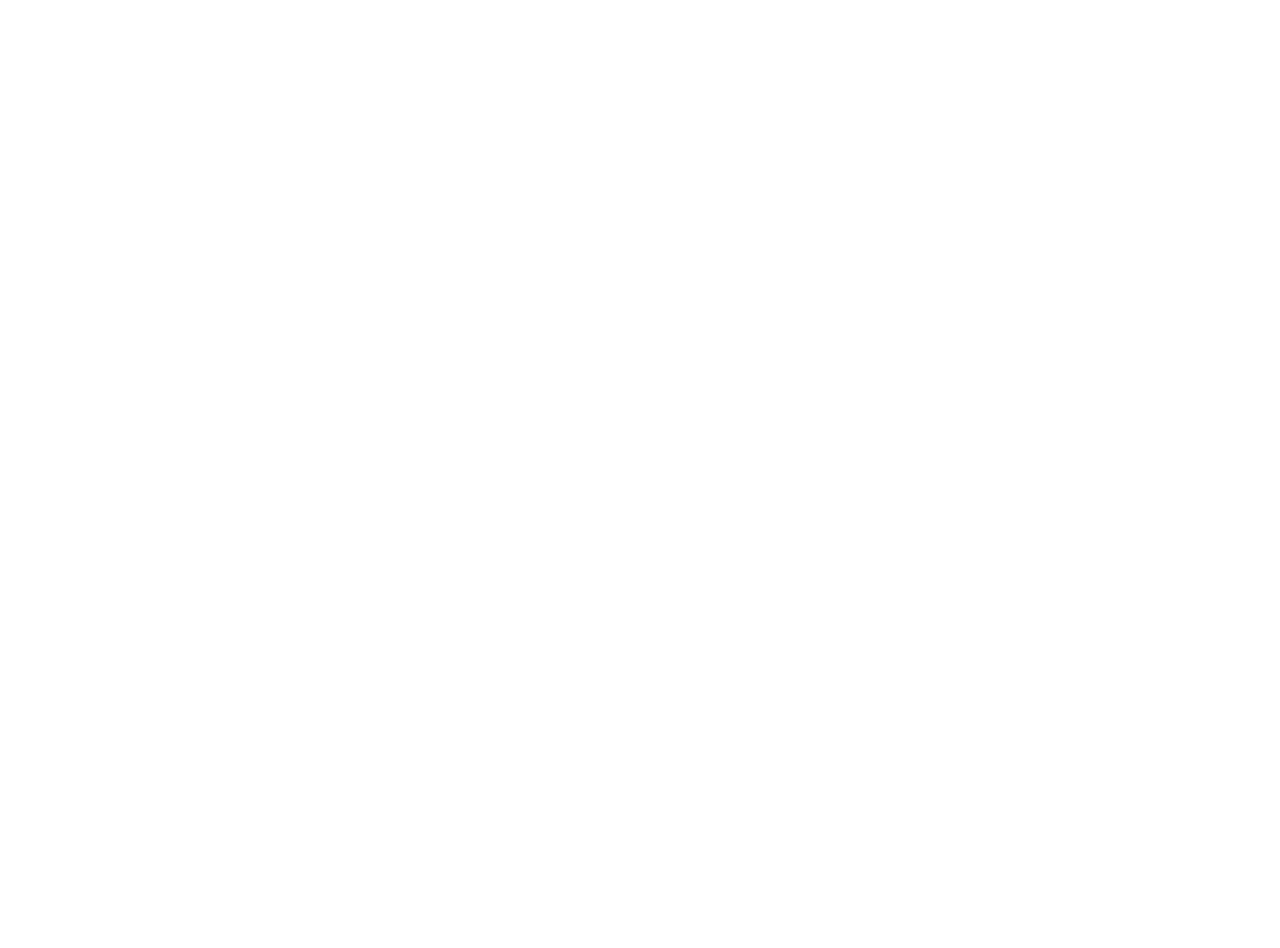
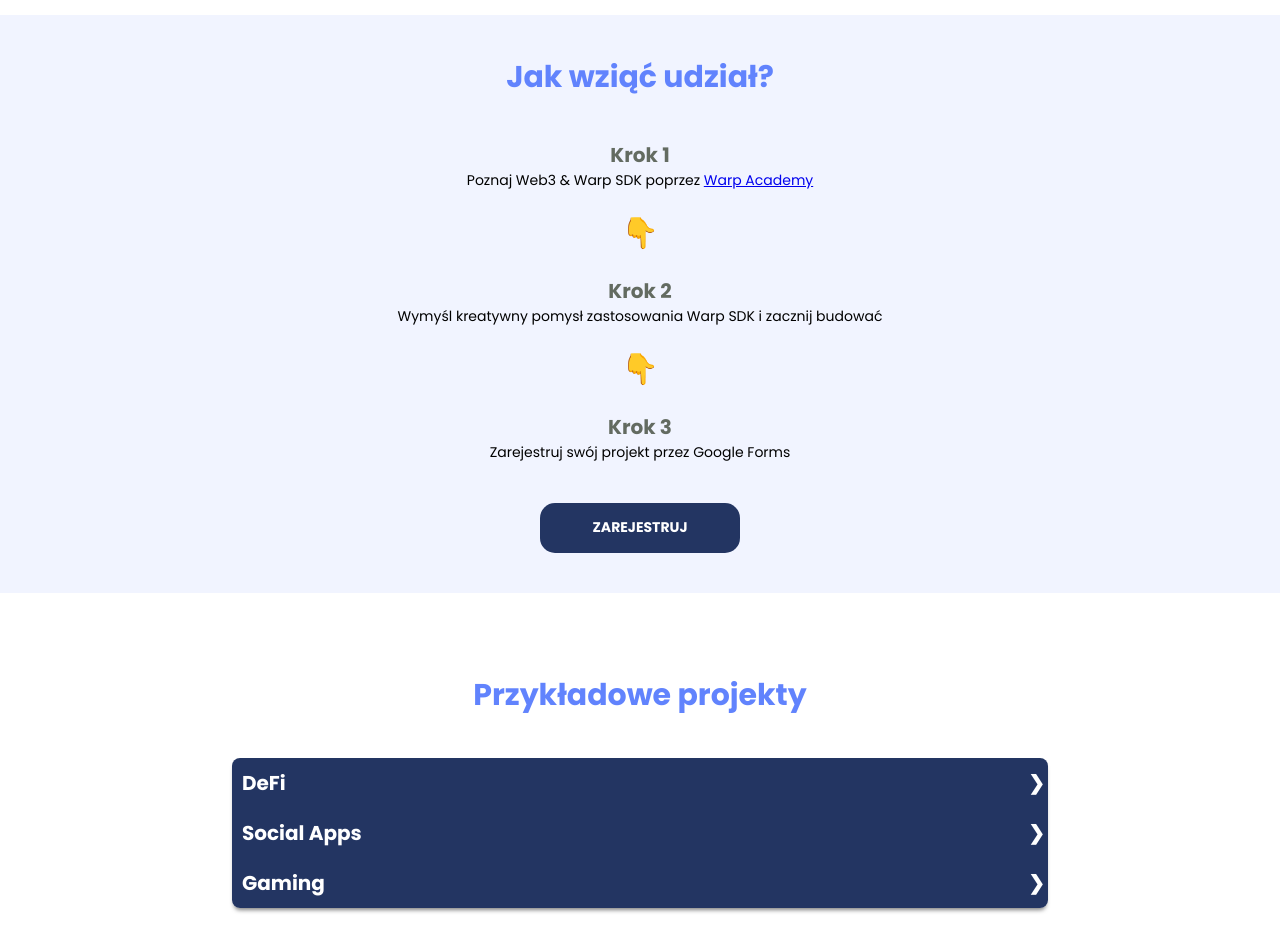
Before and after one commit to warp-contracts/christmas-hackathon, a Vue app: page / in a window 1280 px wide. Shown: the part 900-1848 px from the top of the page. Before the commit the page ends 800 px from the top, so only its background shows below. Built offline with nearby package versions, Linux system fonts and the light colour scheme.

Commit message:
Sections add: instruction, examples

```diff
--- a/src/AppLayout.vue
+++ b/src/AppLayout.vue
@@ -8,7 +8,7 @@
             <h1>Mikołajkowy Hackathon</h1>
             <h2>Spraw sobie prezent na Mikołajki za 10.000 PLN!</h2>
             <div class="btn-wrapper">
-              <button class="header-btn">Weź udział</button>
+              <a href="#" class="header-btn">Weź udział</a>
               <div>
                 <p class="header-text">
                   Zacznij przygode z Web3 poznajac technologię smart kontraktów
@@ -57,6 +57,97 @@
           </li>
         </ul>
       </section>
+
+      <section id="instruction">
+        <h2>Jak wziąć udział?</h2>
+        <div class="timeline">
+          <div class="step">
+            <p class="title">Krok 1</p>
+            <p class="text">
+              Poznaj Web3 & Warp SDK poprzez
+              <a href="https://warp.cc" target="_blank">Warp Academy</a>
+            </p>
+            <span class="icon">👇</span>
+          </div>
+
+          <div class="step">
+            <p class="title">Krok 2</p>
+            <p class="text">
+              Wymyśl kreatywny pomysł zastosowania Warp SDK i zacznij budować
+            </p>
+            <span class="icon">👇</span>
+          </div>
+
+          <div class="step">
+            <p class="title">Krok 3</p>
+            <p class="text">Zarejestruj swój projekt przez Google Forms</p>
+            <a
+              href="https://docs.google.com/forms/d/e/1FAIpQLSfD57FcJ4qOLVZ4pDYp4RNGlm99-zxVeX88bLyDF7ze0VWOSA/viewform"
+              target="_blank"
+              class="register-btn"
+              >zarejestruj</a
+            >
+          </div>
+        </div>
+      </section>
+
+      <section id="examples">
+        <div class="accordion">
+          <h2>Przykładowe projekty</h2>
+          <div class="tabs">
+            <div class="tab">
+              <input type="checkbox" id="chck1" />
+              <label class="tab-label" for="chck1">DeFi</label>
+              <div class="tab-content">
+                <p><span>👉</span> Zdecentralizowana giełda (DEX)</p>
+                <p><span>👉</span> Zdecentralizowany protokół pożyczkowy</p>
+                <p>
+                  <span>👉</span> Zdecentralizowany Protokół monetyzacji danych
+                </p>
+              </div>
+            </div>
+            <div class="tab">
+              <input type="checkbox" id="chck2" />
+              <label class="tab-label" for="chck2">Social Apps</label>
+              <div class="tab-content">
+                <p>
+                  <span>👉</span> Social Media - np. Instagram oparty na
+                  technologii blockchain
+                </p>
+                <p>
+                  <span>👉</span> Social Networks - Narzędzia do budowy
+                  wirtualnych społeczności
+                </p>
+                <p>
+                  <span>👉</span> Protokół Zarządzający potwierdzeniem
+                  tożsamości w oparciu o technologię blockchain
+                </p>
+              </div>
+            </div>
+
+            <div class="tab">
+              <input type="checkbox" id="chck3" />
+              <label class="tab-label" for="chck3">Gaming</label>
+              <div class="tab-content">
+                <p>
+                  <span>👉</span> Trading card games: dodaj budowanie decku,
+                  wymianę kart oraz zapis wyników pojedynków na blockchainie
+                </p>
+                <p>
+                  <span>👉</span> RPGs: tokenizacja oraz możliwość wymiany/
+                  sprzedaży przedmiotów w grze
+                </p>
+                <p>
+                  <span>👉</span> MMO: Zdefiniuj mechanizm interakcji
+                  bezpośrednio w kontraktach Warp
+                </p>
+              </div>
+            </div>
+          </div>
+        </div>
+      </section>
+
+      <footer></footer>
     </main>
   </div>
 </template>
@@ -76,6 +167,7 @@
 
 <style lang="scss" scoped>
 @import './styles/variables';
+@import './styles/mixins';
 
 main {
   margin-top: 9rem;
@@ -101,7 +193,11 @@
     }
 
     .header-btn {
+      display: flex;
+      justify-content: center;
+      align-items: center;
       align-self: flex-end;
+      transition: all 0.3s;
 
       width: 70%;
       height: 5rem;
@@ -112,6 +208,7 @@
       color: white;
       font-size: 1.6rem;
       font-weight: bold;
+      text-decoration: none;
     }
 
     .btn-wrapper {
@@ -181,16 +278,16 @@
     justify-content: center;
     align-items: center;
 
-    padding: 0 2rem;
-    padding-top: 2rem;
+    padding: 2rem 2rem;
+    margin-top: 4rem;
 
     h2 {
-      font-size: 3rem;
-      color: $primary;
+      @include section-header;
     }
 
     ul {
       list-style: none;
+      margin-top: 2rem;
 
       li {
         display: flex;
@@ -209,6 +306,172 @@
             font-weight: bold;
             color: $text-basic;
           }
+        }
+      }
+    }
+  }
+
+  #instruction {
+    display: flex;
+    justify-content: center;
+    flex-direction: column;
+    align-items: center;
+
+    padding: 4rem 2rem;
+    margin-top: 4rem;
+    background-color: $backgroundGrey;
+
+    h2 {
+      @include section-header;
+    }
+    .timeline,
+    .step {
+      display: flex;
+      flex-direction: column;
+      justify-content: center;
+      align-items: center;
+      margin-top: 2rem;
+
+      .step {
+        .title {
+          font-size: 2rem;
+          font-weight: bold;
+          color: $text-basic;
+        }
+
+        .text {
+          text-align: center;
+          font-size: 1.4rem;
+
+          a {
+            font-size: 1.4rem;
+          }
+        }
+
+        .icon {
+          font-size: 3rem;
+          margin-top: 2rem;
+        }
+      }
+      .register-btn {
+        margin-top: 4rem;
+        display: flex;
+        justify-content: center;
+        align-items: center;
+        width: 20rem;
+        height: 5rem;
+        background-color: $secondary;
+        color: white;
+        text-decoration: none;
+        border-radius: 1.5rem;
+        text-transform: uppercase;
+        font-size: 1.4rem;
+        font-weight: bold;
+      }
+    }
+  }
+
+  #examples {
+    display: flex;
+    justify-content: center;
+    align-items: center;
+
+    padding: 4rem 2rem;
+    margin-top: 4rem;
+    .accordion {
+      h2 {
+        @include section-header;
+        text-align: center;
+      }
+      input {
+        position: absolute;
+        opacity: 0;
+        z-index: -1;
+      }
+      // Layout
+      .row {
+        display: flex;
+        .col {
+          flex: 1;
+          &:last-child {
+            margin-left: 1em;
+          }
+        }
+      }
+
+      .tabs {
+        margin-top: 4rem;
+        border-radius: 0.8rem;
+        overflow: hidden;
+        box-shadow: 0 0.4rem 0.4rem -0.2rem rgba(0, 0, 0, 0.5);
+      }
+      .tab {
+        width: 100%;
+        color: white;
+        overflow: hidden;
+        &-label {
+          display: flex;
+          justify-content: space-between;
+          padding: 1rem;
+          background: $secondary;
+          font-weight: bold;
+          font-size: 2rem;
+          cursor: pointer;
+
+          &:hover {
+            background: $secondary;
+          }
+          &::after {
+            content: '\276F';
+            width: 1rem;
+            height: 1rem;
+            text-align: center;
+            transition: all 0.35s;
+          }
+        }
+        &-content {
+          max-height: 0;
+          padding: 0 1em;
+          background: white;
+          transition: all 0.35s;
+
+          p {
+            font-size: 1.4rem;
+            color: $text-basic;
+            padding: 1rem 0;
+            display: flex;
+            align-items: center;
+
+            span {
+              font-size: 2rem;
+              margin-right: 1rem;
+            }
+          }
+        }
+        &-close {
+          display: flex;
+          justify-content: flex-end;
+          padding: 1em;
+          font-size: 0.75em;
+          background: $secondary;
+          cursor: pointer;
+          &:hover {
+            background: $secondary;
+          }
+        }
+      }
+
+      // :checked
+      input:checked {
+        + .tab-label {
+          background: $secondary;
+          &::after {
+            transform: rotate(90deg);
+          }
+        }
+        ~ .tab-content {
+          max-height: 100vh;
+          padding: 1rem;
         }
       }
     }
@@ -263,8 +526,6 @@
           width: auto;
         }
       }
-
-
     }
 
     #date {
--- a/src/components/TheNavigation.vue
+++ b/src/components/TheNavigation.vue
@@ -82,6 +82,7 @@
 
 .mobile-navList {
   position: fixed;
+  z-index: 2;
   top: 9rem;
   width: 100%;
 
--- /dev/null
+++ b/src/styles/_mixins.scss
@@ -0,0 +1,5 @@
+@mixin section-header {
+    font-size: 3rem;
+    color: $primary;
+
+}
--- a/src/styles/_variables.scss
+++ b/src/styles/_variables.scss
@@ -1,3 +1,5 @@
 $primary: #6183fd;
+$primary2: #6183fda7;
 $secondary: #233562;
 $text-basic: #636b61;
+$backgroundGrey: #6183fd17;
```
